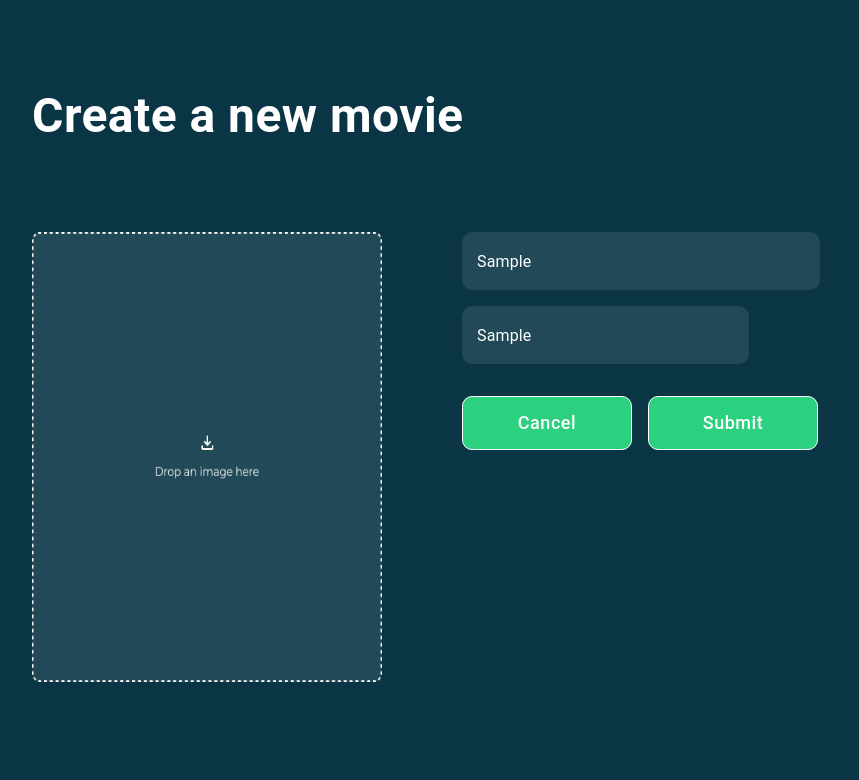
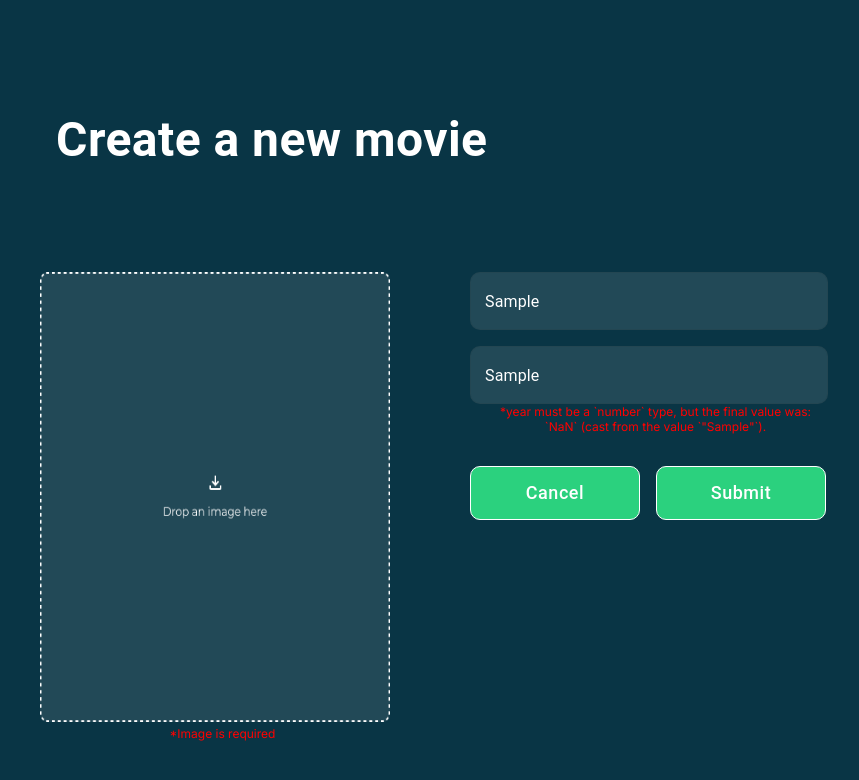
Before and after one commit to jawadkhan-tdc/movies-list, a Next.js app: page /create-movie in a window 1280 px wide. Both pictures are taken after typing "Sample", "Sample" into the empty fields and a click on the button "Submit". Shown: the top 780 px of the page, without its empty margins (48-907 px from the left). Built offline with nearby package versions, Linux system fonts and the light colour scheme.

Commit message:
Issues fixed

```diff
--- a/src/app/create-movie/_components/CreateMovieForm.js
+++ b/src/app/create-movie/_components/CreateMovieForm.js
@@ -4,14 +4,19 @@ import { useState } from "react";
 import { Typography, Box, TextField, Button, IconButton } from "@mui/material";
 import Image from "next/image";
 import CloseIcon from "@mui/icons-material/Close";
-import { createMovie } from "../../../../lib/redux/slices/movieSlice/movieThunk";
+import { useFormik } from "formik";
+import { toast } from "react-toastify";
+import "react-toastify/dist/ReactToastify.css";
+import * as Yup from "yup";
 import { useRouter } from "next/navigation";
 import { useDispatch } from "react-redux";
+import { createMovie } from "../../../../lib/redux/slices/movieSlice/movieThunk";
 
 const CreateMovieForm = () => {
   const router = useRouter();
   const dispatch = useDispatch();
 
+  const [enableButton, setEnableButton] = useState(true);
   const [selectedImage, setSelectedImage] = useState(null);
 
   const handleImageChange = (event) => {
@@ -29,28 +34,64 @@ const CreateMovieForm = () => {
     setSelectedImage(null);
   };
 
+  const handleSubmitButton = async (data) => {
+    const formData = new FormData();
+
+    formData.append("name", data.name);
+    formData.append("year", data.year);
+    formData.append("image", data.image);
+
+    await dispatch(createMovie(formData))
+      .unwrap()
+      .then((res) => {
+        toast.success("Movie Created Successfully");
+        router.push("/movies-list");
+      })
+      .catch(() => {
+        setEnableButton(true);
+      });
+  };
+
+  const formik = useFormik({
+    initialValues: {
+      name: "",
+      year: "",
+      image: null,
+    },
+    onSubmit: async (data) => {
+      setEnableButton(false);
+      handleSubmitButton(data);
+    },
+    validationSchema: Yup.object({
+      name: Yup.string().required("Title is required"),
+      year: Yup.number().required("Year is required"),
+      image: Yup.mixed().required("Image is required"),
+    }),
+  });
+
   return (
-    <Box
-      sx={{
-        backgroundColor: "#093545",
-        margin: 0,
-        padding: 0,
-        height: "100vh",
-      }}
-    >
+    <Box>
       <Typography
         sx={{
-          fontSize: "48px",
+          fontSize: { lg: "48px", md: "48px", sm: "40px", xs: "32px" },
           fontWeight: 600,
           color: "#FFFFFF",
-          padding: 10,
+          padding: { lg: 12, md: 8, sm: 5, xs: 3 },
         }}
       >
         Create a new movie
       </Typography>
 
-      <Box sx={{ display: "flex", gap: 10 }}>
-        <Box sx={{ ml: 10, position: "relative" }}>
+      <Box
+        sx={{
+          display: "flex",
+          justifyContent: "space-around",
+          gap: 10,
+          flexDirection: { lg: "row", md: "row", sm: "coloumn", xs: "column" },
+          textAlign: { sm: "center", xs: "center" },
+        }}
+      >
+        <Box sx={{ position: "relative", marginLeft: { lg: 10 } }}>
           {selectedImage ? (
             <>
               <Image src={selectedImage} width={350} height={450} />
@@ -61,6 +102,7 @@ const CreateMovieForm = () => {
                   top: 0,
                   right: 0,
                   color: "#FFFFFF",
+                  backgroundColor: "#2BD17E",
                   "&:hover": {
                     backgroundColor: "#2BD17E",
                   },
@@ -77,17 +119,31 @@ const CreateMovieForm = () => {
                 id="image-upload"
                 accept="image/*"
                 style={{ display: "none" }}
-                onChange={handleImageChange}
+                onChange={(event) => {
+                  handleImageChange(event);
+                  formik.setFieldValue("image", event.target.files[0]);
+                }}
+                onBlur={formik.handleBlur}
+                required
               />
+              {formik.touched.image && formik.errors.image && (
+                <div
+                  style={{ color: "red", fontSize: "12px", marginLeft: "15px" }}
+                >
+                  *{formik.errors.image}
+                </div>
+              )}
             </label>
           )}
         </Box>
-        <Box>
-          <Box sx={{ mb: 2 }}>
+        <Box sx={{ marginRight: { lg: 90 } }}>
+          <Box
+            sx={{ mb: 2, mt: { lg: "0px", md: "0px", sm: "50px", xs: "50px" } }}
+          >
             <TextField
               placeholder="Title"
               sx={{
-                width: "100%",
+                width: { lg: "100%", md: "100%", sm: "50%", xs: "80%" },
                 border: "1px solid rgba(38, 39, 41, 0.1)",
                 backgroundColor: "#224957",
                 borderRadius: "10px",
@@ -101,13 +157,26 @@ const CreateMovieForm = () => {
                   color: "#FFFFFF",
                 },
               }}
+              onChange={(event) =>
+                formik.setFieldValue("name", event.target.value)
+              }
+              onBlur={formik.handleBlur}
+              value={formik.values.name}
+              required
             />
+            {formik.touched.name && formik.errors.name && (
+              <div
+                style={{ color: "red", fontSize: "12px", marginLeft: "15px" }}
+              >
+                *{formik.errors.name}
+              </div>
+            )}
           </Box>
           <Box sx={{ mb: 2 }}>
             <TextField
               placeholder="Publishing year"
               sx={{
-                width: "80%",
+                width: { lg: "100%", md: "100%", sm: "50%", xs: "80%" },
                 border: "1px solid rgba(38, 39, 41, 0.1)",
                 backgroundColor: "#224957",
                 borderRadius: "10px",
@@ -121,12 +190,38 @@ const CreateMovieForm = () => {
                   color: "#FFFFFF",
                 },
               }}
+              onChange={(event) =>
+                formik.setFieldValue("year", event.target.value)
+              }
+              onBlur={formik.handleBlur}
+              value={formik.values.year}
+              required
             />
+            {formik.touched.year && formik.errors.year && (
+              <div
+                style={{ color: "red", fontSize: "12px", marginLeft: "15px" }}
+              >
+                *{formik.errors.year}
+              </div>
+            )}
           </Box>
-          <Box sx={{ display: "flex", gap: 2 }}>
+          <Box
+            sx={{
+              display: "flex",
+              gap: 2,
+              justifyContent: { sm: "center", xs: "center" },
+              alignItems: { sm: "center", xs: "center" },
+              flexDirection: {
+                lg: "row",
+                md: "row",
+                sm: "row",
+                xs: "column-reverse",
+              },
+            }}
+          >
             <Button
               sx={{
-                width: "170px",
+                width: { lg: "170px", md: "170px", sm: "25%", xs: "80%" },
                 border: "1px solid #FFFFFF",
                 borderRadius: "10px",
                 backgroundColor: "#2BD17E",
@@ -149,7 +244,7 @@ const CreateMovieForm = () => {
 
             <Button
               sx={{
-                width: "170px",
+                width: { lg: "170px", md: "170px", sm: "25%", xs: "80%" },
                 border: "1px solid #FFFFFF",
                 borderRadius: "10px",
                 backgroundColor: "#2BD17E",
@@ -166,6 +261,7 @@ const CreateMovieForm = () => {
                   backgroundColor: "#2BD17E8",
                 },
               }}
+              onClick={formik.handleSubmit}
             >
               Submit
             </Button>
--- a/src/app/layout.js
+++ b/src/app/layout.js
@@ -11,7 +11,17 @@ export const metadata = {
 export default function RootLayout({ children }) {
   return (
     <html lang="en">
-      <body className={inter.className} style={{ margin: 0, padding: 0 }}>
+      <body
+        className={inter.className}
+        style={{
+          justifyContent: "Bottom",
+          backgroundColor: "#093545",
+          // backgroundImage: 'url("/bgImg.png")',
+          // maxWidth: "100vw",
+          // overflowX: "hidden",
+          height: "100%",
+        }}
+      >
         <Providers>{children}</Providers>
         <ToastContainer />
       </body>
```
Also changed, not shown: src/app/movies-list/_components/MoviesList.js (+95 -30 lines), public/bgImg.png (added).
